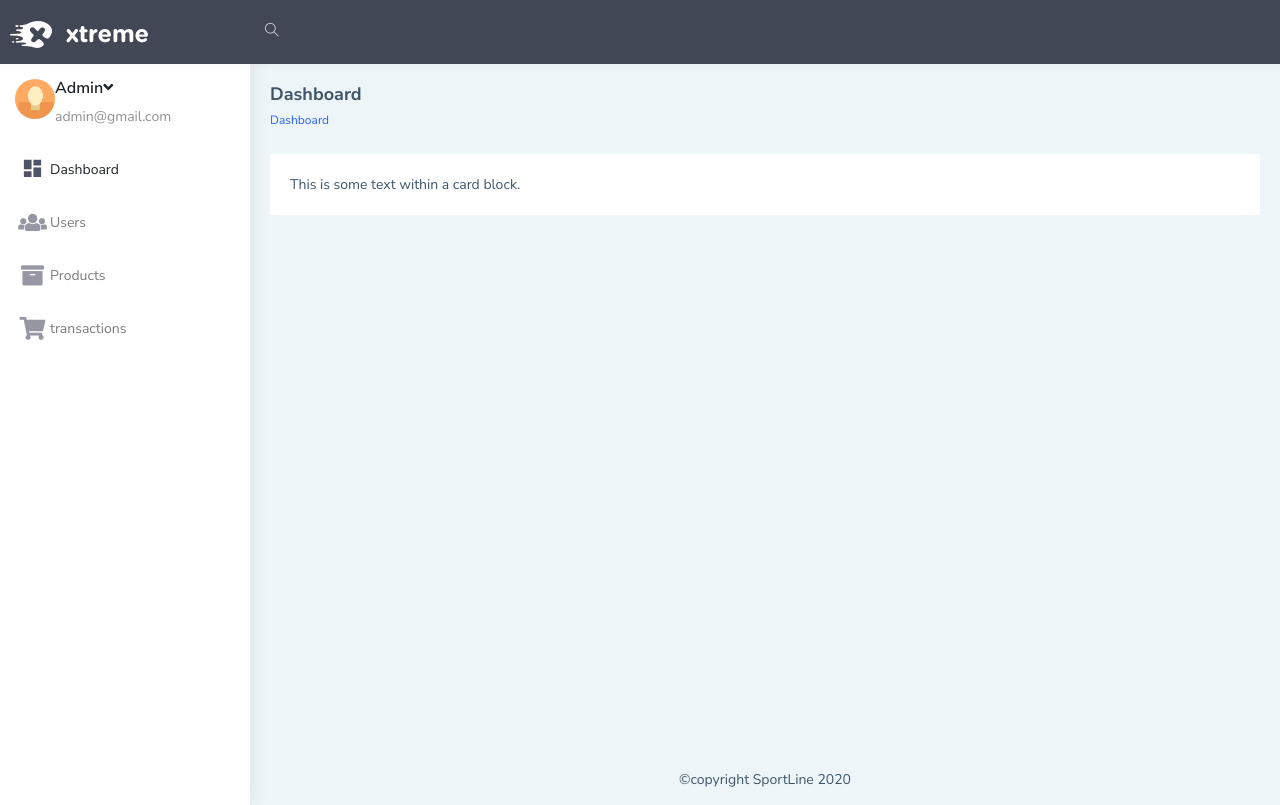
After one commit to barenMaulana/online-shop-laravel8, a Laravel app: page /admin in a window 1280 px wide. The commit adds this page. Run offline with Laravel 8, Linux system fonts and the light colour scheme; the visitor is signed in with stand-in values (Sample User, id 1); settings files or empty folders that the repository lacks are supplied.

Commit message:
setting middleware,admin dashboard, and routes admin

```diff
--- /dev/null
+++ b/app/Http/Controllers/Admin/Admin.php
@@ -0,0 +1,17 @@
+<?php
+
+namespace App\Http\Controllers\Admin;
+
+use App\Http\Controllers\Controller;
+use Illuminate\Http\Request;
+
+class Admin extends Controller
+{
+    public function index()
+    {
+        $data = [
+            'title' => 'Sportline | dashboard'
+        ];
+        return view('pages.admin.dashboard', $data);
+    }
+}
--- /dev/null
+++ b/resources/views/includes/admin/script.blade.php
@@ -0,0 +1,7 @@
+<script src="{{ url('/frontend/assets/libs/jquery/dist/jquery.min.js') }}"></script>
+<script src="{{ url('/frontend/assets/libs/popper.js/dist/umd/popper.min.js') }}"></script>
+<script src="{{ url('/frontend/assets/libs/bootstrap/dist/js/bootstrap.min.js') }}"></script>
+<script src="{{ url('/frontend/dist/js/app-style-switcher.js') }}"></script>
+<script src="{{ url('/frontend/admin/js/waves.js') }}"></script>
+<script src="{{ url('/frontend/admin/js/sidebarmenu.js') }}"></script>
+<script src="{{ url('/frontend/admin/js/custom.js') }}"></script>
--- /dev/null
+++ b/resources/views/includes/admin/style.blade.php
@@ -0,0 +1,3 @@
+<link rel="canonical" href="https://www.wrappixel.com/templates/xtreme-admin-lite/" />
+<link rel="icon" type="image/png" sizes="16x16" href="{{ url('/frontend/assets/img/favicon.png') }}">
+<link href="{{ url('/frontend/admin/css/style.min.css') }}" rel="stylesheet">
--- /dev/null
+++ b/resources/views/layouts/Admin.blade.php
@@ -0,0 +1,120 @@
+<!DOCTYPE html>
+<html lang="en">
+
+<head>
+    <meta charset="utf-8">
+    <meta http-equiv="X-UA-Compatible" content="IE=edge">
+    <meta name="viewport" content="width=device-width, initial-scale=1">
+    <title>{{ $title }}</title>
+    @include('includes.admin.style')
+</head>
+
+<body>
+    <div class="preloader">
+        <div class="lds-ripple">
+            <div class="lds-pos"></div>
+            <div class="lds-pos"></div>
+        </div>
+    </div>
+    <div id="main-wrapper" data-layout="vertical" data-navbarbg="skin5" data-sidebartype="full"
+        data-sidebar-position="absolute" data-header-position="absolute" data-boxed-layout="full">
+        <header class="topbar" data-navbarbg="skin5">
+            <nav class="navbar top-navbar navbar-expand-md navbar-dark">
+                <div class="navbar-header" data-logobg="skin5">
+                    <a class="navbar-brand" href="index.html">
+                        <b class="logo-icon">
+                            <img src="{{ url('/frontend/assets/img/logo-icon.png') }}" alt="homepage" class="dark-logo" />
+                            <img src="{{ url('/frontend/assets/img/logo-light-icon.png') }}" alt="homepage" class="light-logo" />
+                        </b>
+                        <span class="logo-text">
+                            <img src="{{ url('/frontend/assets/img/logo-text.png') }}" alt="homepage" class="dark-logo" />
+                            <img src="{{ url('/frontend/assets/img/logo-light-text.png') }}" class="light-logo" alt="homepage" />
+                        </span>
+                    </a>
+                    <a class="nav-toggler waves-effect waves-light d-block d-md-none" href="javascript:void(0)"><i
+                            class="ti-menu ti-close"></i></a>
+                </div>
+                <div class="navbar-collapse collapse" id="navbarSupportedContent" data-navbarbg="skin5">
+                    <ul class="navbar-nav float-left mr-auto">
+                        <li class="nav-item search-box"> <a class="nav-link waves-effect waves-dark"
+                                href="javascript:void(0)"><i class="ti-search"></i></a>
+                            <form class="app-search position-absolute">
+                                <input type="text" class="form-control" placeholder="Search &amp; enter"> <a
+                                    class="srh-btn"><i class="ti-close"></i></a>
+                            </form>
+                        </li>
+                    </ul>
+                    <ul class="navbar-nav float-right">
+                    </ul>
+                </div>
+            </nav>
+        </header>
+        <aside class="left-sidebar" data-sidebarbg="skin6">
+            <div class="scroll-sidebar">
+                <nav class="sidebar-nav">
+                    <ul id="sidebarnav">
+                        <li>
+                            <div class="user-profile d-flex no-block dropdown m-t-20">
+                                <div class="user-pic"><img src="{{ url('/frontend/assets/img/users/1.jpg') }}" alt="users"
+                                        class="rounded-circle" width="40" /></div>
+                                <div class="user-content hide-menu m-l-10">
+                                    <a href="javascript:void(0)" class="" id="Userdd" role="button"
+                                        data-toggle="dropdown" aria-haspopup="true" aria-expanded="false">
+                                        <h5 class="m-b-0 user-name font-medium">Admin<i class="fa fa-angle-down"></i>
+                                        </h5>
+                                        <span class="op-5 user-email">admin@gmail.com</span>
+                                    </a>
+                                    <div class="dropdown-menu dropdown-menu-right" aria-labelledby="Userdd">
+                                    <form action="{{ route('logout') }}" method="POST">
+                                    @csrf
+                                    <a class="dropdown-item" href="javascript:void(0)"><i
+                                        class="fa fa-power-off m-r-5 m-l-5"></i> <button type="submit">Logout</button></a>
+                                    </form>
+                                    </div>
+                                </div>
+                            </div>
+                        </li>
+                    <li class="sidebar-item"> <a class="sidebar-link waves-effect waves-dark sidebar-link" href="{{ url('admin') }}"
+                                aria-expanded="false"><i class="mdi mdi-view-dashboard"></i><span
+                                    class="hide-menu">Dashboard</span></a></li>
+                    <li class="sidebar-item"> <a class="sidebar-link waves-effect waves-dark sidebar-link" href="{{ url('admin/users') }}"
+                                aria-expanded="false"><i class="fa fa-users"></i><span
+                                    class="hide-menu">Users</span></a>
+                        </li>
+                    <li class="sidebar-item"> <a class="sidebar-link waves-effect waves-dark sidebar-link" href="{{ url('admin/products') }}"
+                                aria-expanded="false"><i class="fa fa-archive"></i><span
+                                    class="hide-menu">Products</span></a></li>
+                    <li class="sidebar-item"> <a class="sidebar-link waves-effect waves-dark sidebar-link" href="{{ url('admin/transactions') }}"
+                                aria-expanded="false"><i class="fa fa-shopping-cart"></i><span
+                                    class="hide-menu">transactions</span></a></li>
+                    </ul>
+                </nav>
+            </div>
+        </aside>
+        <div class="page-wrapper">
+            <div class="page-breadcrumb">
+                <div class="row align-items-center">
+                    <div class="col-5">
+                        <h4 class="page-title">Dashboard</h4>
+                        <div class="d-flex align-items-center">
+                            <nav aria-label="breadcrumb">
+                                <ol class="breadcrumb">
+                                    <li class="breadcrumb-item"><a href="#">Dashboard</a></li>
+                                </ol>
+                            </nav>
+                        </div>
+                    </div>
+                </div>
+            </div>
+            <div class="container-fluid">
+                @yield('content')
+            </div>
+            <footer class="footer text-center">
+                &copy;copyright SportLine 2020
+            </footer>
+        </div>
+    </div>
+ @include('includes.admin.script')
+</body>
+
+</html>
--- /dev/null
+++ b/resources/views/pages/admin/dashboard.blade.php
@@ -0,0 +1,12 @@
+@extends('layouts.Admin')
+@section('content')
+<div class="row">
+    <div class="col-12">
+        <div class="card">
+            <div class="card-body">
+                This is some text within a card block.
+            </div>
+        </div>
+    </div>
+</div>
+@endsection
--- a/routes/web.php
+++ b/routes/web.php
@@ -2,6 +2,7 @@
 
 use Illuminate\Support\Facades\Route;
 use App\Http\Controllers\AppController;
+use App\Http\Controllers\Admin\Admin;
 
 /*
 |--------------------------------------------------------------------------
@@ -16,3 +17,7 @@ use App\Http\Controllers\AppController;
 
 Route::get('/', [AppController::class, 'index']);
 Route::get('/products', [AppController::class, 'products']);
+
+Route::prefix('admin')->middleware('auth')->group(function () {
+    Route::get('/', [Admin::class, 'index']);
+});
```
Also changed, not shown: app/Http/Controllers/Admin/ProductController.php (added, +86 -0 lines), app/Models/Product.php (added, +11 -0 lines), resources/views/auth/login.blade.php (+21 -2 lines), resources/views/auth/register.blade.php (+9 -11 lines), resources/views/layouts/App.blade.php (+11 -1 lines), database/migrations/2020_11_15_003708_create_products_table.php (added).
